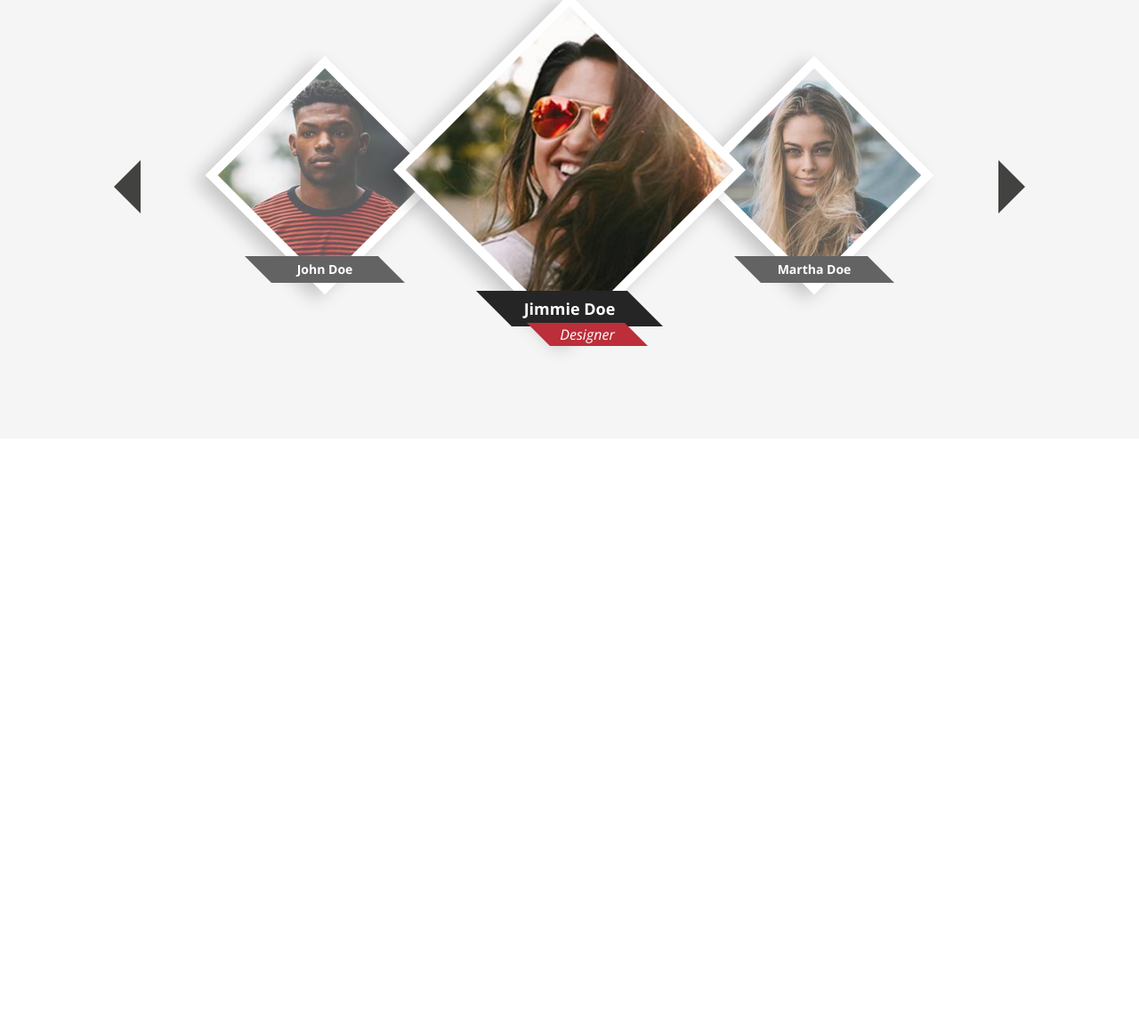
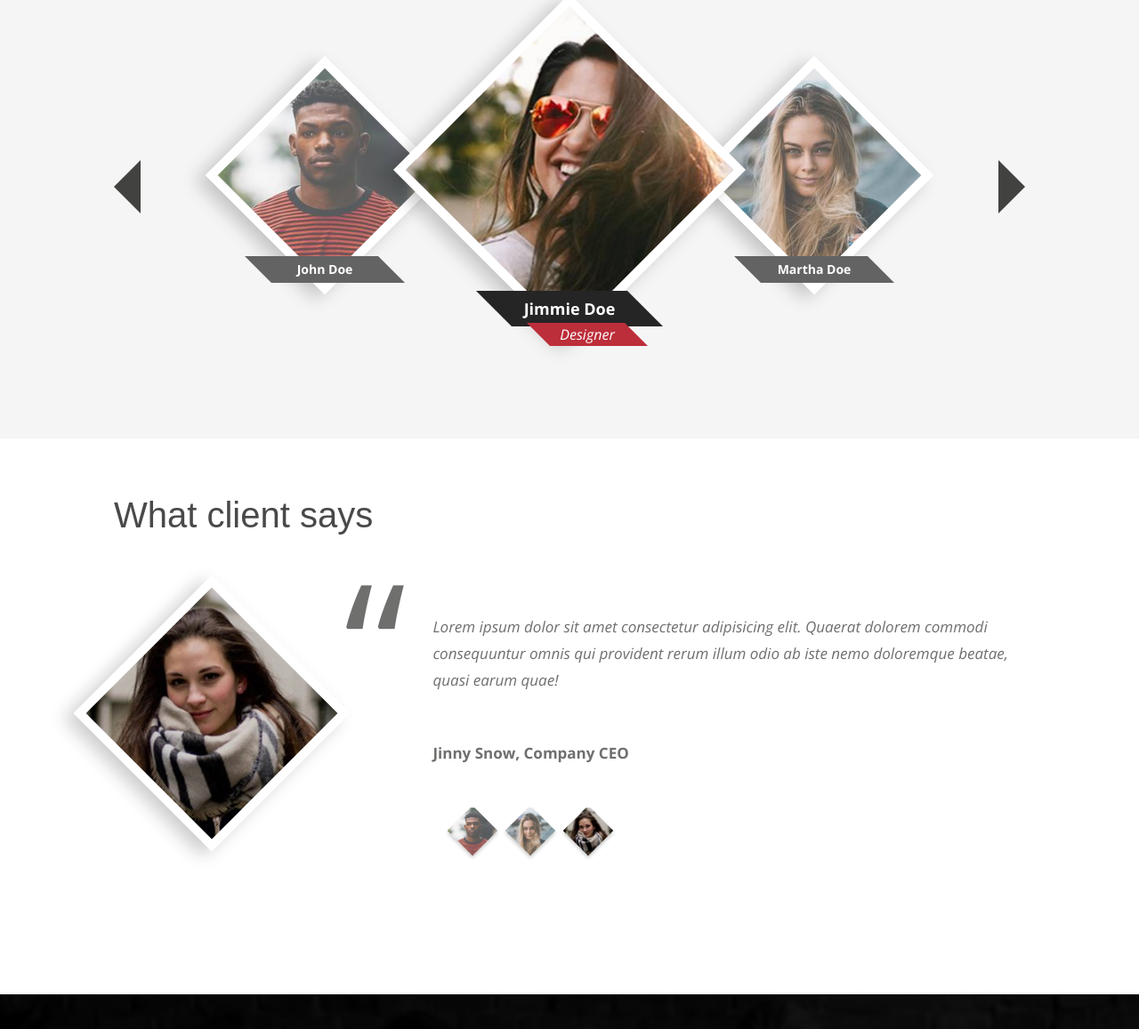
Before and after one commit to narghar/CodersCamp-SPA-project, a website: page index.html in a window 1280 px wide. Shown: the part 2438-3595 px from the top of the page at 89% size. Before the commit the page ends 2931 px from the top, so only its background shows below. Drawn offline with nearby package versions, Linux system fonts and the light colour scheme; a web font is replaced by a local one.

Commit message:
Add client section

```diff
--- a/index.html
+++ b/index.html
@@ -176,21 +176,53 @@
         <span class="arrow-left"></span>
         <div class="team-slider">
           <div class="team-person">
-            <div class="team-person__img"><img src="./photo/01-team.jpg" alt="John Doe"></div>
+            <div class="team-person__img">
+              <img src="./photo/01-team.jpg" alt="John Doe" />
+            </div>
             <div class="team-person__name"><span>John Doe</span></div>
           </div>
           <div class="team-person">
-            <div class="team-person__img team-person__img--active"><img src="./photo/03-team.jpg" alt="Jimmie Doe"></div>
-            <div class="team-person__name team-person__name--active"><span>Jimmie Doe</span></div>
+            <div class="team-person__img team-person__img--active">
+              <img src="./photo/03-team.jpg" alt="Jimmie Doe" />
+            </div>
+            <div class="team-person__name team-person__name--active">
+              <span>Jimmie Doe</span>
+            </div>
             <div class="team-person__position"><span>Designer</span></div>
           </div>
           <div class="team-person">
-            <div class="team-person__img"><img src="./photo/02-team.jpg" alt="Martha Doe"></div>
+            <div class="team-person__img">
+              <img src="./photo/02-team.jpg" alt="Martha Doe" />
+            </div>
             <div class="team-person__name"><span>Martha Doe</span></div>
           </div>
         </div>
         <span class="arrow-right"></span>
       </div>
     </section>
+    <section class="clients">
+      <h2>What client says</h2>
+      <div class="client">
+        <div class="client__image">
+          <img src="./photo/03-clientBig.jpg" alt="Client Name" />
+        </div>
+        <div class="client__quote-box">
+          <p class="client__quote">
+            Lorem ipsum dolor sit amet consectetur adipisicing elit. Quaerat
+            dolorem commodi consequuntur omnis qui provident rerum illum odio ab
+            iste nemo doloremque beatae, quasi earum quae!
+          </p>
+          <p class="client__name">
+            Jinny Snow, Company CEO
+          </p>
+          <div class="other-clients">
+            <div class="other-clients-photo"><img src="./photo/01-team.jpg" alt="Client 1" /></div>
+            <div class="other-clients-photo"><img src="./photo/02-team.jpg" alt="Client 2" /></div>
+            <div class="other-clients-photo"><img src="./photo/03-client.jpg" alt="Client 3" /></div>
+          </div>
+        </div>
+      </div>
+    </section>
+    <footer></footer>
   </body>
 </html>
--- /dev/null
+++ b/sass/_clients.scss
@@ -0,0 +1,72 @@
+.clients {
+  padding: 5vw 10vw;
+  margin: 0 auto;
+  max-width: 120rem;
+}
+
+.client {
+  margin: 6rem 0;
+  display: flex;
+  flex-wrap: wrap;
+  align-items: center;
+  justify-content: space-between;
+  &__image {
+    height: 20rem;
+    width: 20rem;
+    margin-bottom: 4rem;
+    margin-right: 4.5rem;
+    box-shadow: -3.5px 11.5px 20px rgba(0, 1, 1, .2);
+    border: 1rem solid #fff;
+    transform: rotate(45deg);
+    overflow: hidden;
+
+    & img {
+      width: 150%;
+      transform: rotate(-45deg) translateY(-6.5rem);
+    }
+  }
+
+  &__quote-box {
+    flex: 0 1 65%;
+    display: flex;
+    height: 40vh;
+    flex-direction: column;
+    justify-content: space-around;
+    position: relative;
+
+    &::before {
+      content: "\201C";
+      position: absolute;
+      top: -7.5rem;
+      left: -10rem;
+      font-size: 20rem;
+    }
+  }
+
+  &__quote {
+    font-weight: 400;
+    font-style: italic;
+    line-height: 30px;
+  }
+
+  &__name {
+    font-weight: 700;
+  }
+}
+
+.other-clients {
+  display: flex;
+  &-photo {
+    width: 4rem;
+    height: 4rem;
+    margin-left: 2.5rem;
+    box-shadow: 2px 2px 4px rgba(35,31,32,0.22);
+    transform: rotate(45deg);
+    overflow: hidden;
+
+    & img {
+      width: 150%;
+      transform: rotate(-45deg) translateY(-1rem);
+    }
+  }
+}
--- /dev/null
+++ b/sass/_footer.scss
@@ -0,0 +1,11 @@
+footer {
+  padding: 5vw 10vw;
+  margin: 0 auto;
+  max-width: 160rem;
+  background-image: url('../photo/footer.jpg');
+  background-size: cover;
+  background-position: center top;
+  background-repeat: no-repeat;
+
+  height: 30vh;
+}
--- a/sass/main.scss
+++ b/sass/main.scss
@@ -4,3 +4,5 @@
 @import "services";
 @import "process";
 @import "team";
+@import "clients";
+@import "footer";
```
Also changed, not shown: css/style.css, photo/01-client.jpg (added), photo/02-client.jpg (added), photo/03-client.jpg (added), photo/03-clientBig.jpg (added), photo/footer.jpg (added).
